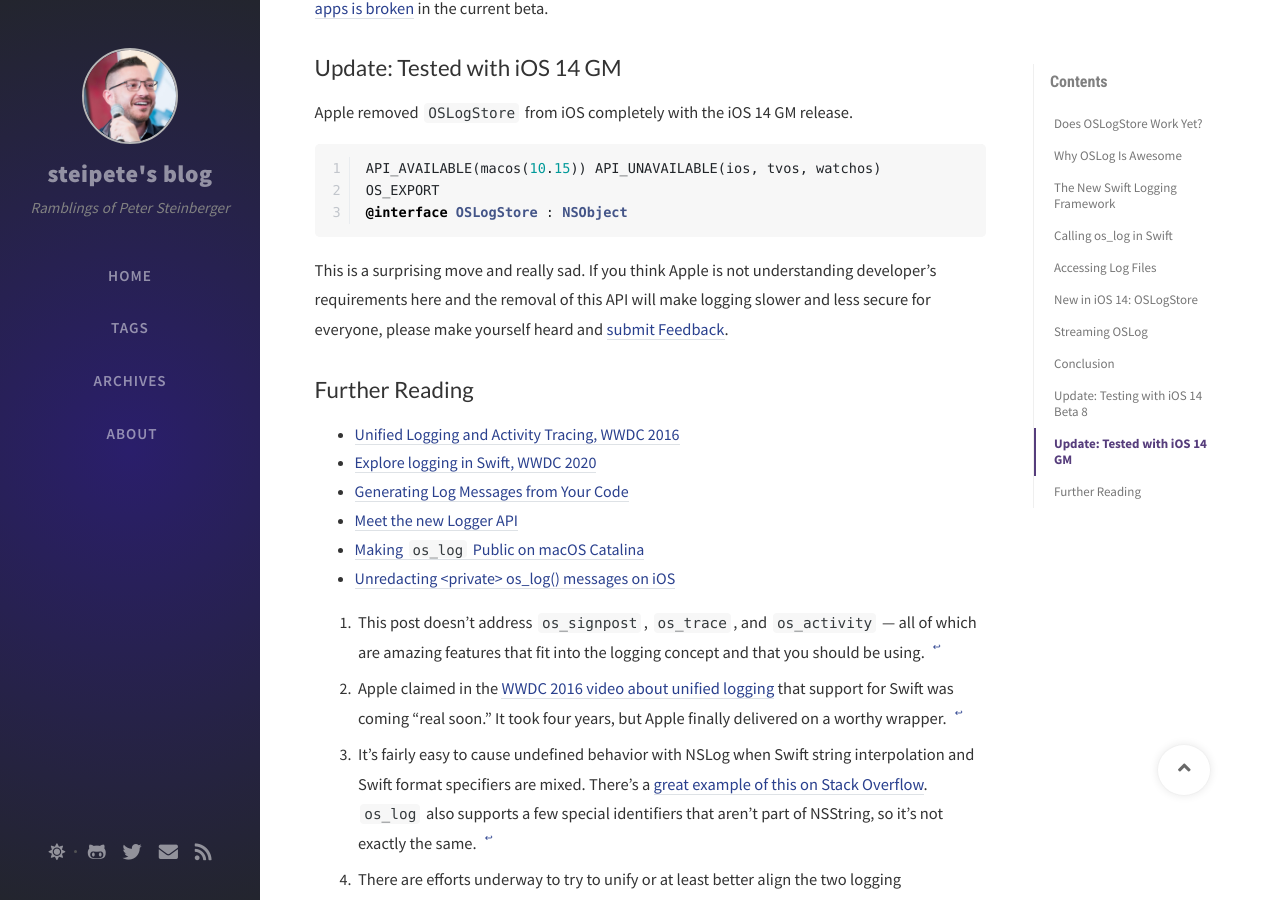
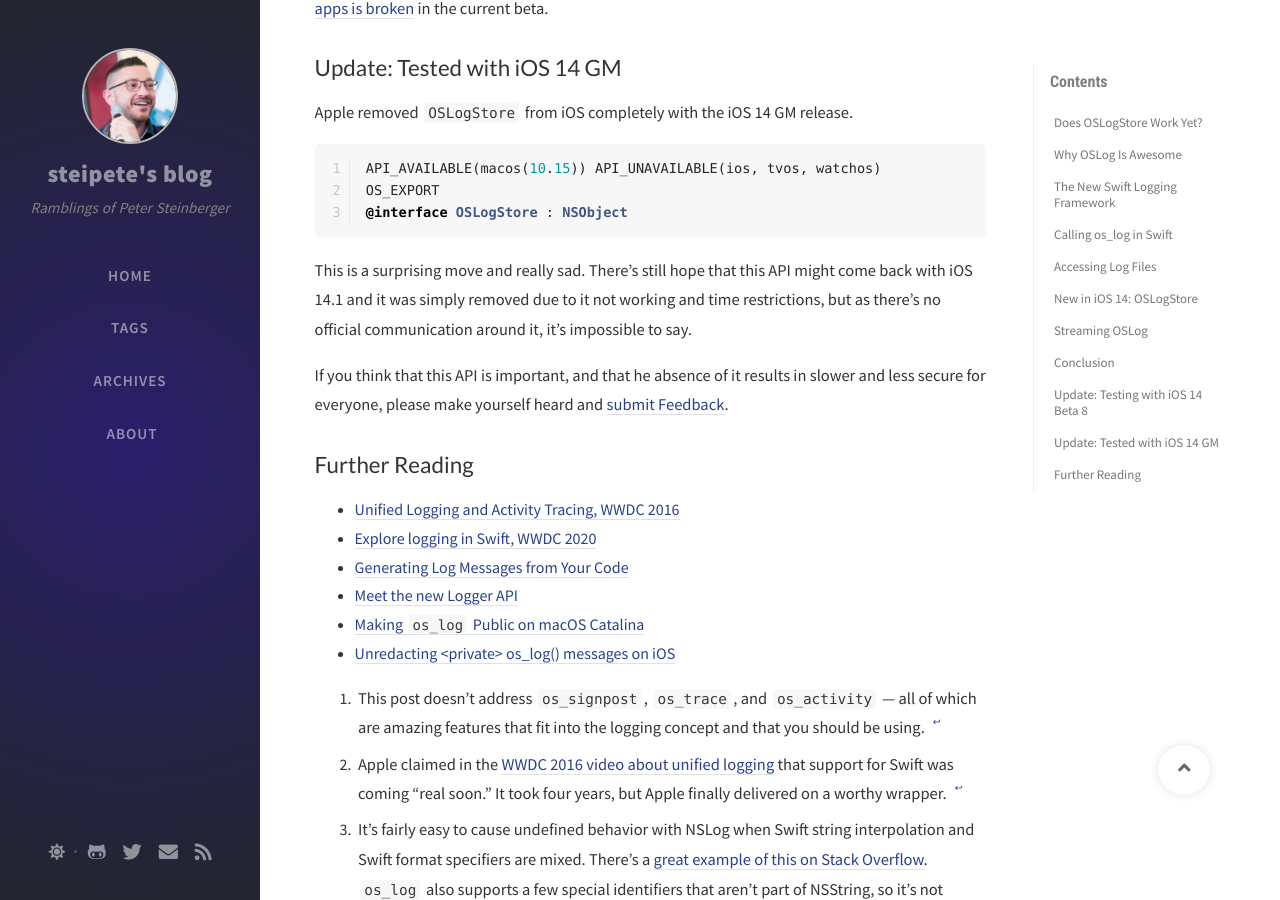
Before and after one commit to steipete/steipete.com, a Jekyll site: the page built from _posts/2020-08-22-logging-in-swift.md, in a window 1280 px wide and 900 px high, scrolled down 8659 px. Built offline with Jekyll 4.4.1, drawn with Linux system fonts in a browser that asks for light colours; nearby versions of some CDN libraries; comment, search, counter and statistics services are not loaded.

Commit message:
GM update

````diff
--- a/_posts/2020-08-22-logging-in-swift.md
+++ b/_posts/2020-08-22-logging-in-swift.md
@@ -290,7 +290,9 @@
 @interface OSLogStore : NSObject
 ```
 
-This is a surprising move and really sad. If you think Apple is not understanding developer's requirements here and the removal of this API will make logging slower and less secure for everyone, please make yourself heard and [submit Feedback](https://feedbackassistant.apple.com/).
+This is a surprising move and really sad. There's still hope that this API might come back with iOS 14.1 and it was simply removed due to it not working and time restrictions, but as there's no official communication around it, it's impossible to say.
+
+If you think that this API is important, and that he absence of it results in slower and less secure for everyone, please make yourself heard and [submit Feedback](https://feedbackassistant.apple.com/).
 
 ## Further Reading
 
````
